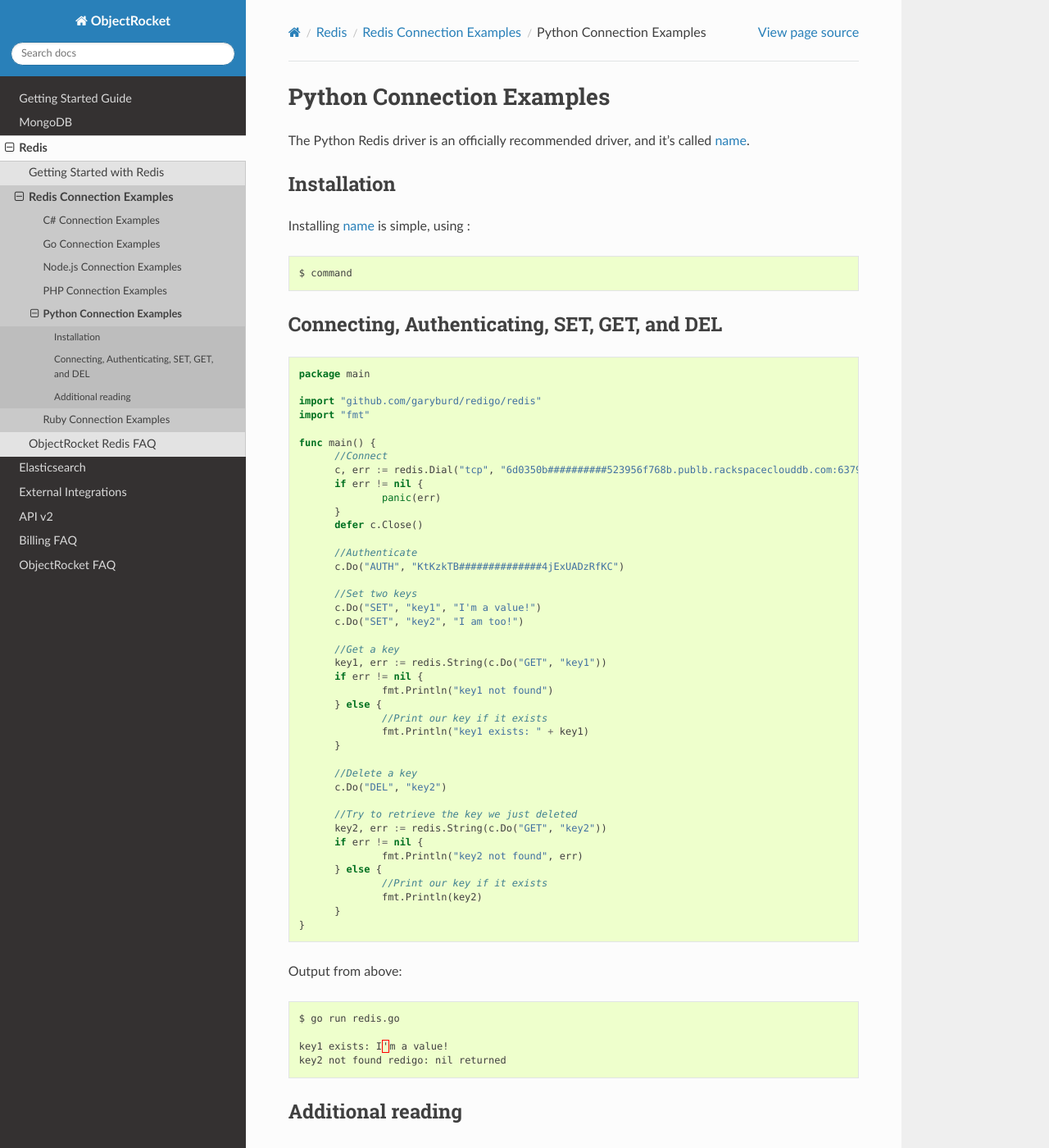
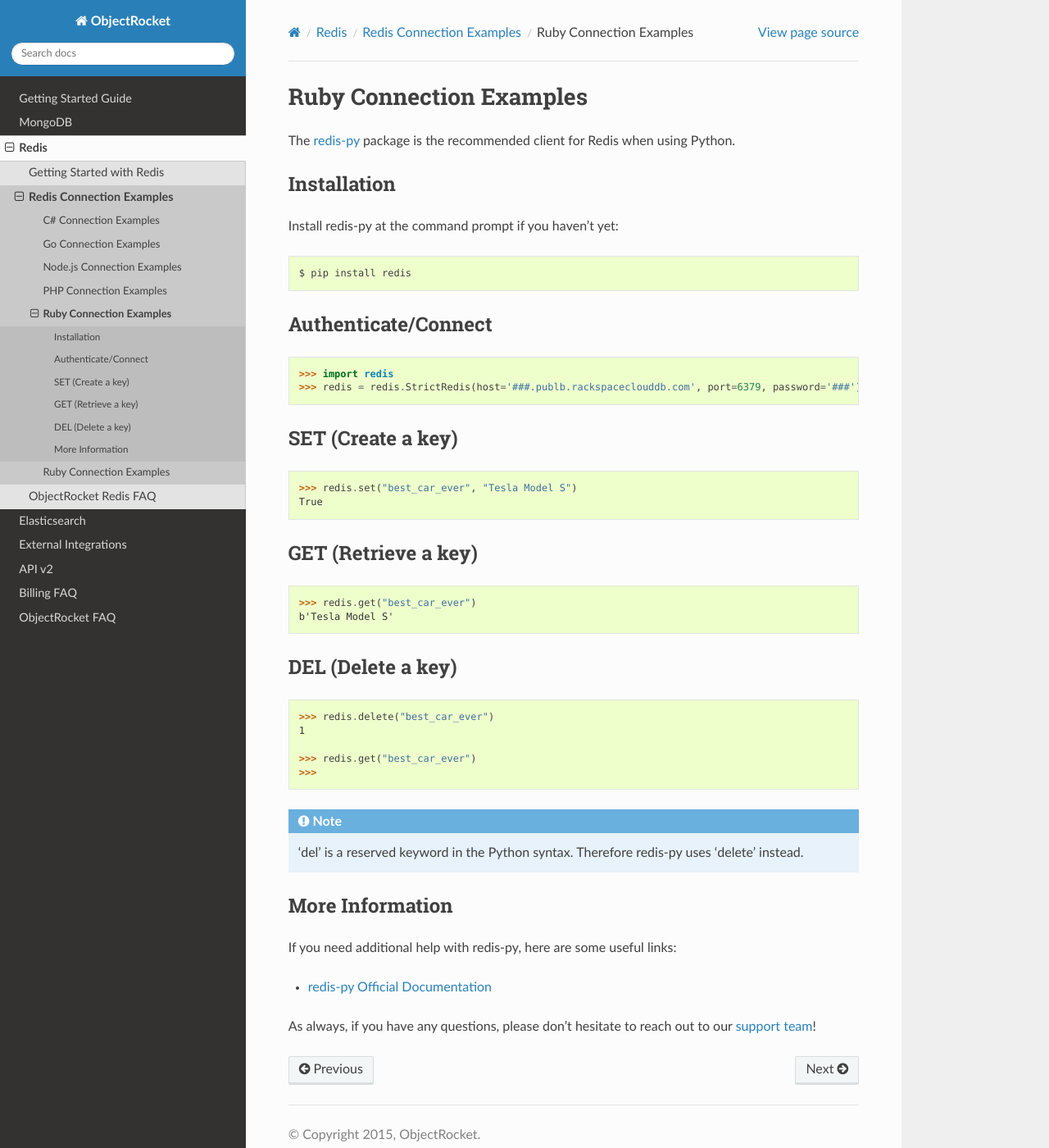
Before and after one commit to zcorleissen/documentation, a Sphinx documentation site: the page built from source/redis_python_examples.rst, in a window 1280 px wide and 1400 px high. Shown: the whole window at 82% size. Built offline with Sphinx 7.4.7 and the Read the Docs theme 2.0.0, drawn with Linux system fonts in a browser that asks for light colours; some of the changed text lies outside the part shown.

Commit message:
Add documentation for Redis (Python)

```diff
--- a/source/redis_python_examples.rst
+++ b/source/redis_python_examples.rst
@@ -1,82 +1,63 @@
-Python Connection Examples
-==========================
+Ruby Connection Examples
+========================
 
 .. |checkmark| unicode:: U+2713
 
-The Python Redis driver is an officially recommended driver, and it's called `name <`https://link>`_.
+The `redis-py <https://github.com/andymccurdy/redis-py>`_ package is the recommended client for Redis when using Python.
 
 Installation
 ------------
 
-Installing `name <https://link>`_ is simple, using  :
-
-.. code-block:: language
-
-   $ command
-
-Connecting, Authenticating, SET, GET, and DEL
----------------------------------------------
-
-.. code-block:: go
-
-  package main
-
-  import "github.com/garyburd/redigo/redis"
-  import "fmt"
-
-  func main() {
-	//Connect
-	c, err := redis.Dial("tcp", "6d0350b##########523956f768b.publb.rackspaceclouddb.com:6379")
-	if err != nil {
-		panic(err)
-	}
-	defer c.Close()
-
-	//Authenticate
-	c.Do("AUTH", "KtKzkTB##############4jExUADzRfKC")
-
-	//Set two keys
-	c.Do("SET", "key1", "I'm a value!")
-	c.Do("SET", "key2", "I am too!")
-
-	//Get a key
-	key1, err := redis.String(c.Do("GET", "key1"))
-	if err != nil {
-		fmt.Println("key1 not found")
-	} else {
-		//Print our key if it exists
-		fmt.Println("key1 exists: " + key1)
-	}
-
-	//Delete a key
-	c.Do("DEL", "key2")
-
-	//Try to retrieve the key we just deleted
-	key2, err := redis.String(c.Do("GET", "key2"))
-	if err != nil {
-		fmt.Println("key2 not found", err)
-	} else {
-		//Print our key if it exists
-		fmt.Println(key2)
-	}
-  }
-
-Output from above:
+Install redis-py at the command prompt if you haven't yet:
 
 .. code-block:: bash
 
-   $ go run redis.go
+   $ pip install redis
 
-   key1 exists: I'm a value!
-   key2 not found redigo: nil returned
+Authenticate/Connect
+--------------------
 
+.. code-block:: python
 
-Additional reading
+   >>> import redis
+   >>> redis = redis.StrictRedis(host='###.publb.rackspaceclouddb.com', port=6379, password='###')
+
+SET (Create a key)
 ------------------
 
-If you need more help with `driver`, here are some links to more documentation:
+.. code-block:: python
 
-* `link FAQ <https://link>`_
-* `link API Documentation <http://link>`_
+   >>> redis.set("best_car_ever", "Tesla Model S")
+   True
+
+GET (Retrieve a key)
+--------------------
+
+.. code-block:: python
+
+   >>> redis.get("best_car_ever")
+   b'Tesla Model S'
+
+DEL (Delete a key)
+------------------
+
+.. code-block:: python
+
+   >>> redis.delete("best_car_ever")
+   1
+
+   >>> redis.get("best_car_ever")
+   >>>
+
+.. note::
+
+   'del' is a reserved keyword in the Python syntax. Therefore redis-py uses 'delete' instead.
+
+More Information
+----------------
+
+If you need additional help with redis-py, here are some useful links:
+
+* `redis-py Official Documentation <https://github.com/andymccurdy/redis-py>`_
 
 As always, if you have any questions, please don't hesitate to reach out to our `support team <mailto:support@objectrocket.com>`_!
```
